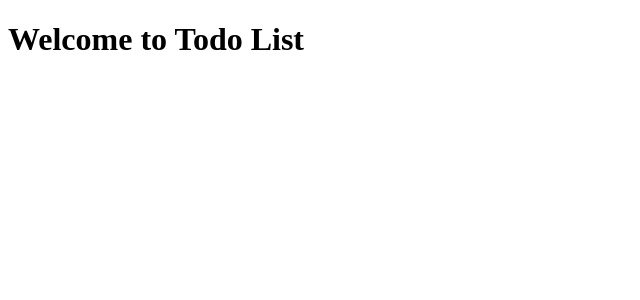
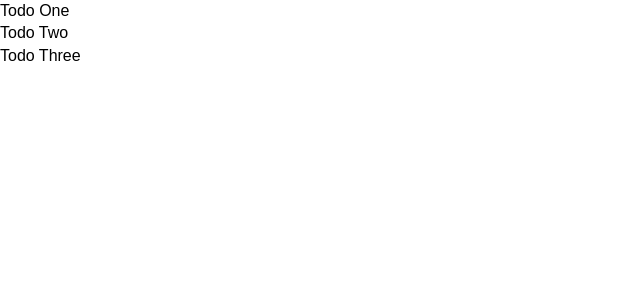
Before and after one commit to Sierracy/angular-tutorial, an Angular app in the folder angular-todolist/: page / in a window 1280 px wide. Shown: the top 300 px of the page, without its empty margins (0-640 px from the left). Built offline with nearby package versions, Linux system fonts and the light colour scheme.

Commit message:
add todo item component add global styling loop through and list all todos

```diff
--- a/angular-todolist/src/app/app.component.html
+++ b/angular-todolist/src/app/app.component.html
@@ -1,5 +1,5 @@
 <div>
   <!--An example of an angular pipe-->
- <h1>Welcome to {{title}}</h1>
+ <app-todos></app-todos>
 </div>
 <router-outlet></router-outlet>
--- a/angular-todolist/src/app/app.module.ts
+++ b/angular-todolist/src/app/app.module.ts
@@ -3,6 +3,8 @@ import { NgModule } from '@angular/core';
 
 import { AppRoutingModule } from './app-routing.module';
 import { AppComponent } from './app.component';
+import { TodosComponent } from './components/todos/todos.component';
+import { TodoItemComponent } from './components/todo-item/todo-item.component';
 
 //The root app module
 @NgModule({
@@ -10,7 +12,9 @@ import { AppComponent } from './app.component';
   //our new components are added here
   //using the cli automatically adds components to declarations
   declarations: [
-    AppComponent
+    AppComponent,
+    TodosComponent,
+    TodoItemComponent
   ],
   imports: [
     BrowserModule,
--- /dev/null
+++ b/angular-todolist/src/app/components/todo-item/todo-item.component.html
@@ -0,0 +1 @@
+<p>{{ todo.title }}</p>
--- /dev/null
+++ b/angular-todolist/src/app/components/todo-item/todo-item.component.ts
@@ -0,0 +1,17 @@
+import { Component, OnInit, Input } from '@angular/core';
+import { Todo } from 'src/app/models/Todo';
+
+@Component({
+  selector: 'app-todo-item',
+  templateUrl: './todo-item.component.html',
+  styleUrls: ['./todo-item.component.css']
+})
+export class TodoItemComponent implements OnInit {
+  @Input() todo: Todo;
+
+  constructor() { }
+
+  ngOnInit(): void {
+  }
+
+}
--- /dev/null
+++ b/angular-todolist/src/app/components/todos/todos.component.html
@@ -0,0 +1,3 @@
+<app-todo-item *ngFor="let todo of todos" [todo]="todo">
+
+</app-todo-item>
--- /dev/null
+++ b/angular-todolist/src/app/components/todos/todos.component.ts
@@ -0,0 +1,34 @@
+import { Component, OnInit } from '@angular/core';
+import { Todo } from '../../models/Todo';
+@Component({
+  selector: 'app-todos',
+  templateUrl: './todos.component.html',
+  styleUrls: ['./todos.component.css']
+})
+export class TodosComponent implements OnInit {
+  todos:Todo[];
+
+  //used to import services
+  constructor() { }
+
+  ngOnInit(): void {
+    this.todos = [
+      {
+        id: 1,
+        title: 'Todo One',
+        completed: false
+      },
+      {
+        id: 2,
+        title: 'Todo Two',
+        completed: true
+      },
+      {
+        id: 3,
+        title: 'Todo Three',
+        completed: false
+      }
+    ]
+  }
+
+}
--- /dev/null
+++ b/angular-todolist/src/app/models/Todo.ts
@@ -0,0 +1,7 @@
+export class Todo {
+    //declare fields
+    //replace : with ? to create optional fields
+    id:number;
+    title:string;
+    completed:boolean;
+}
--- a/angular-todolist/src/styles.css
+++ b/angular-todolist/src/styles.css
@@ -1 +1,33 @@
 /* You can add global styles to this file, and also import other style files */
+*{
+    box-sizing: border-box;
+    margin: 0;
+    padding: 0;
+}
+
+body {
+    font-family: Arial, Helvetica, sans-serif;
+    line-height: 1.4;
+}
+
+a {
+    color: #333;
+    text-decoration: none;
+}
+
+.container {
+    padding: 0 1rem;
+}
+
+.btn {
+    display: inline-block;
+    border: none;
+    background: #555;
+    color: #fff;
+    padding: 7px, 20px;
+    cursor: pointer;
+}
+
+.btn:hover {
+    background: #666;
+}
```
Also changed, not shown: angular-todolist/src/app/components/todo-item/todo-item.component.css (added), angular-todolist/src/app/components/todos/todos.component.css (added), 2 other files (tests, documents, lock files or other folders).
